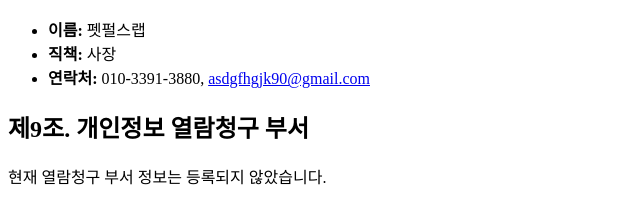
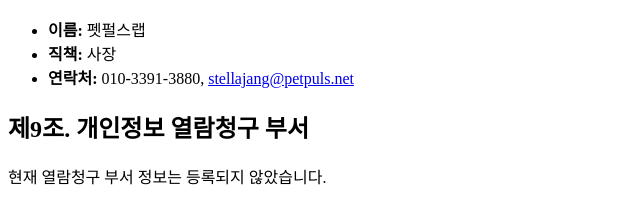
Before and after one commit to petpulslab/privacy-policy, a plain HTML site: page index.html in a window 1280 px wide. Shown: the part 1086-1291 px from the top of the page, 0-640 px from the left. Drawn offline with Linux system fonts and the light colour scheme.

Commit message:
Update index.html

```diff
--- a/index.html
+++ b/index.html
@@ -47,7 +47,7 @@
   <ul>
     <li><strong>이름:</strong> 펫펄스랩</li>
     <li><strong>직책:</strong> 사장</li>
-    <li><strong>연락처:</strong> 010-3391-3880, <a href="mailto:asdgfhgjk90@gmail.com">asdgfhgjk90@gmail.com</a></li>
+    <li><strong>연락처:</strong> 010-3391-3880, <a href="mailto:stellajang@petpuls.net">stellajang@petpuls.net</a></li>
   </ul>
 
   <h2>제9조. 개인정보 열람청구 부서</h2>
```
